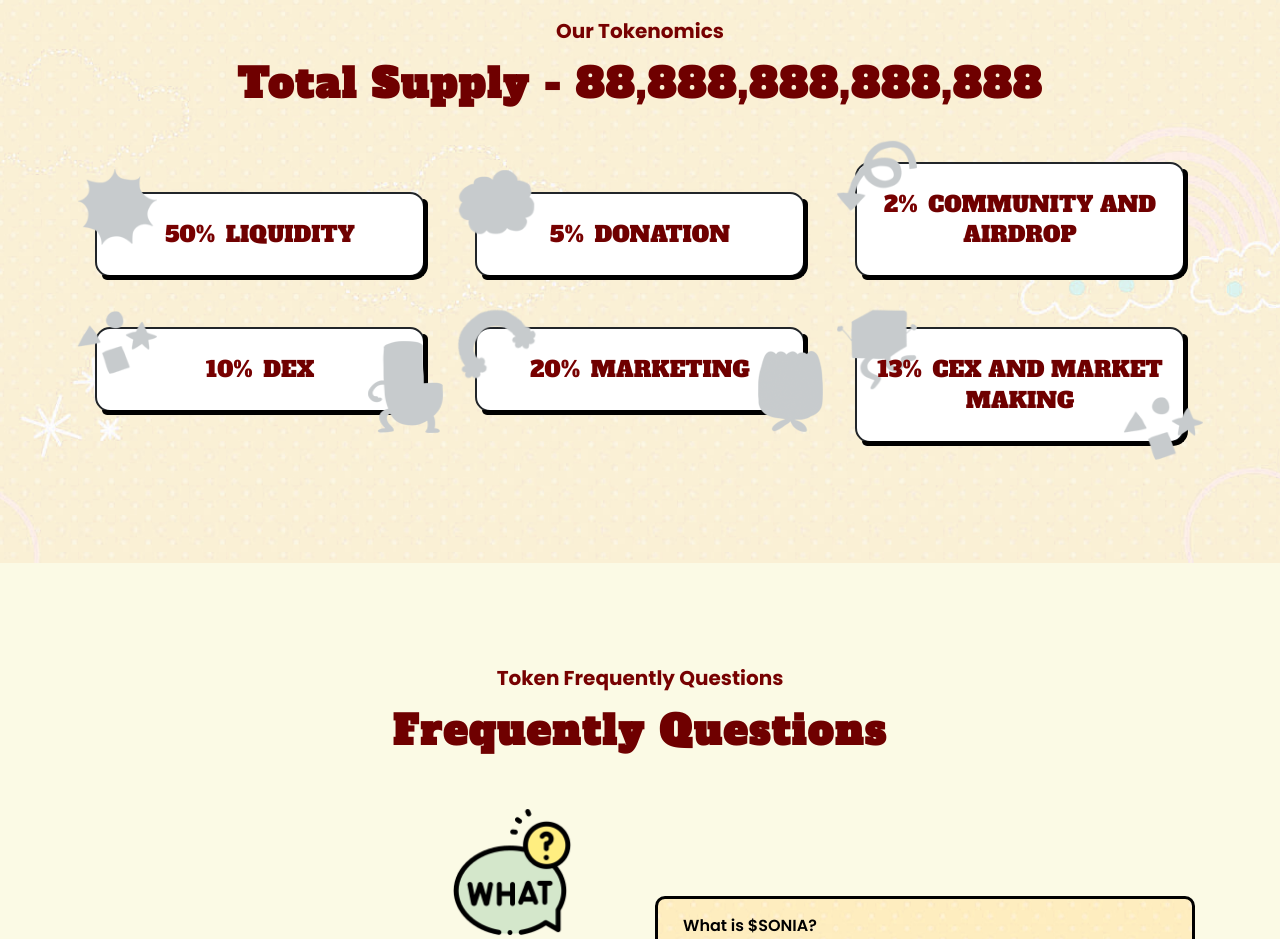
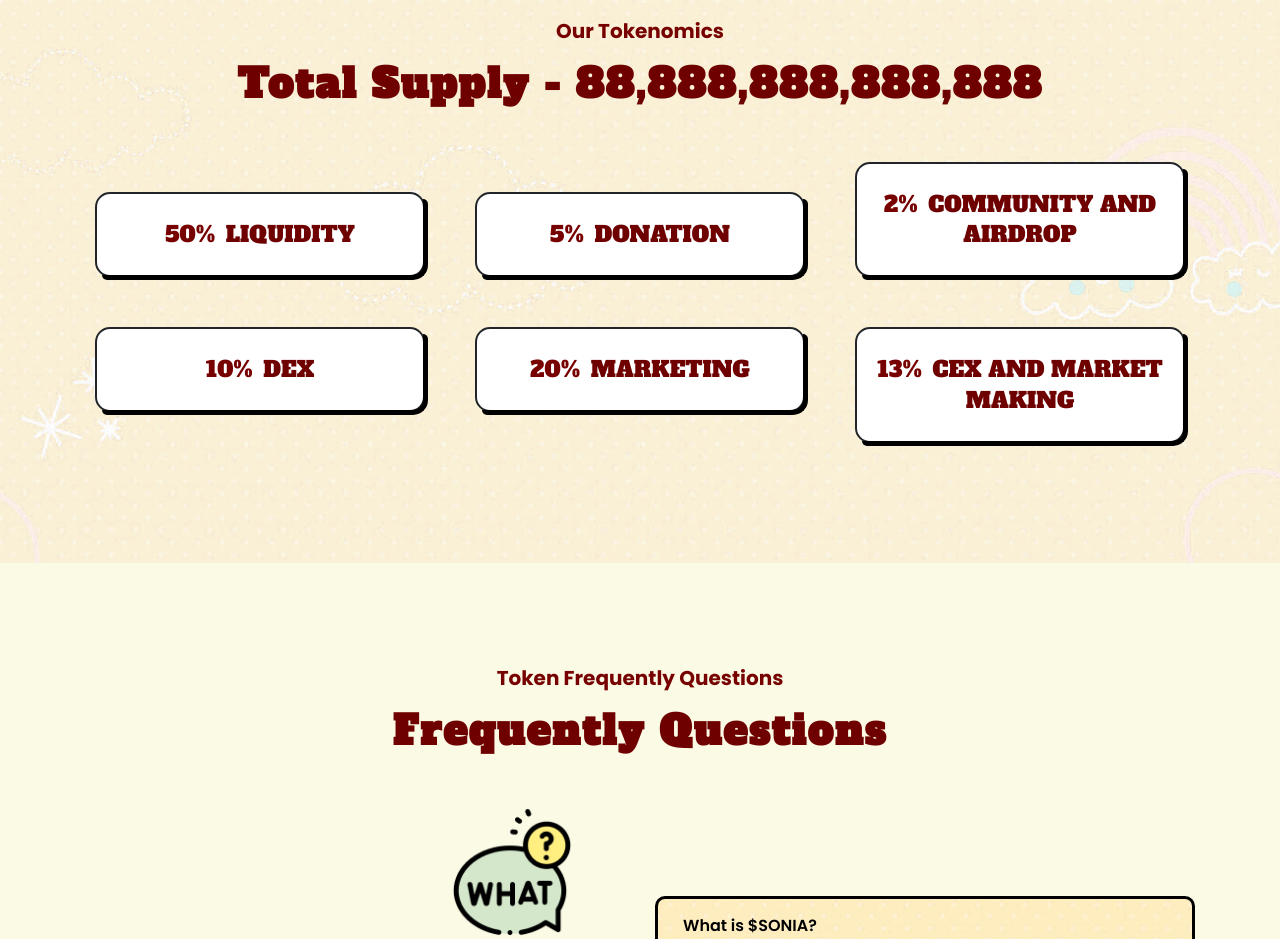
Before and after one commit to chibuikemprince/soniathecat, a plain HTML site: page index.html in a window 1280 px wide. Shown: the part 4020-4959 px from the top of the page. Drawn offline with Linux system fonts and the light colour scheme.

Commit message:
Phase 1 done

```diff
--- a/index.html
+++ b/index.html
@@ -653,15 +653,12 @@
             <div class="who-we-contant mt-s">
               <ul class="token-information">
                 <li>
-                  <img src="img/icons/t1.png" class="mon-img1" alt="" />
                   <h6>
                     <span class="gradient-t green mr-1">50%</span> Liquidity
                   </h6>
                 </li>
                 <li>
-                  <img src="img/icons/t8.png" class="mon-img1" alt="" />
                   <h6><span class="gradient-t green mr-1">10%</span> dex</h6>
-                  <img src="img/icons/t3.png" class="mon-img2" alt="" />
                 </li>
               </ul>
             </div>
@@ -670,17 +667,14 @@
             <div class="who-we-contant mt-s">
               <ul class="token-information">
                 <li>
-                  <img src="img/icons/t2.png" class="mon-img1" alt="" />
                   <h6>
                     <span class="gradient-t green mr-1">5%</span> donation
                   </h6>
                 </li>
                 <li>
-                  <img src="img/icons/t6.png" class="mon-img1" alt="" />
                   <h6>
                     <span class="gradient-t green mr-1">20%</span> marketing
                   </h6>
-                  <img src="img/icons/t5.png" class="mon-img2" alt="" />
                 </li>
               </ul>
             </div>
@@ -689,19 +683,16 @@
             <div class="who-we-contant mt-s">
               <ul class="token-information">
                 <li>
-                  <img src="img/icons/t4.png" class="mon-img1" alt="" />
                   <h6>
                     <span class="gradient-t green mr-1">2%</span> Community and
                     Airdrop
                   </h6>
                 </li>
                 <li>
-                  <img src="img/icons/t7.png" class="mon-img1" alt="" />
                   <h6>
                     <span class="gradient-t green mr-1">13%</span> CEX and
                     Market Making
                   </h6>
-                  <img src="img/icons/t8.png" class="mon-img2" alt="" />
                 </li>
               </ul>
             </div>
```
